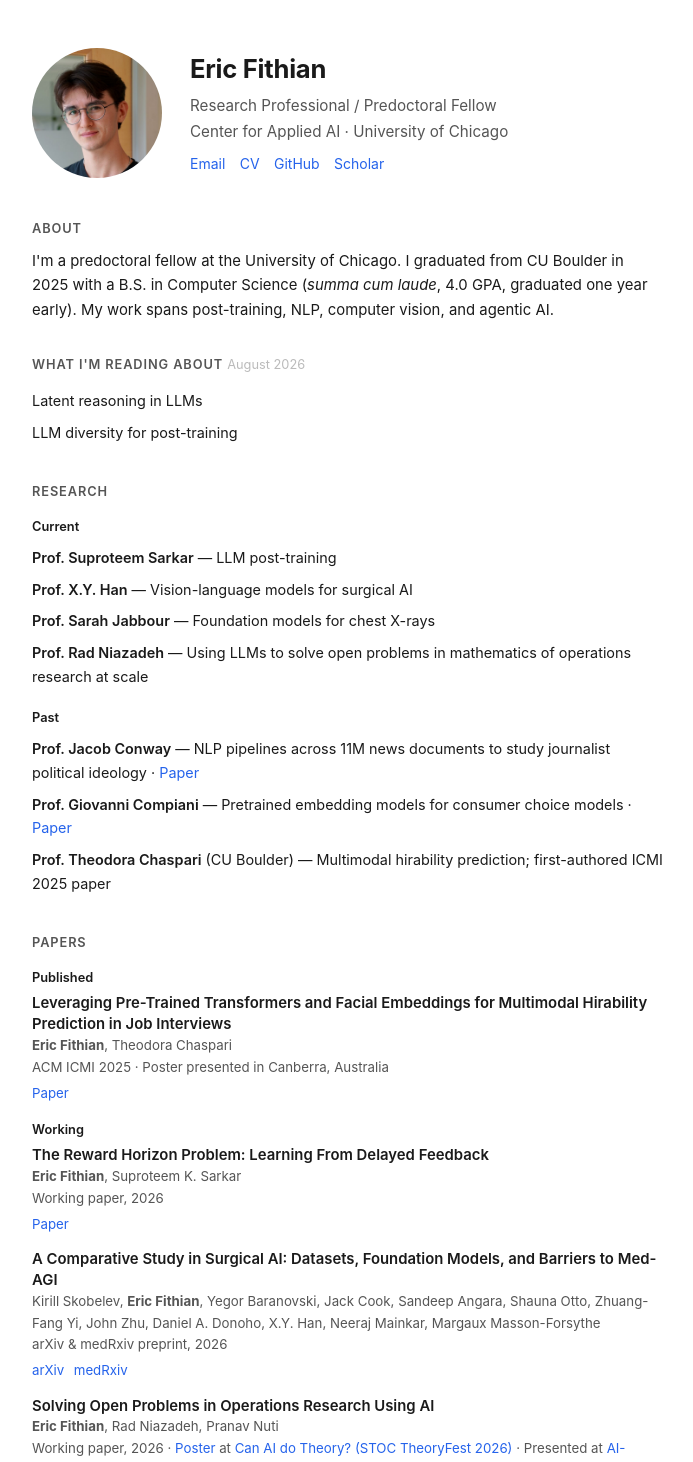
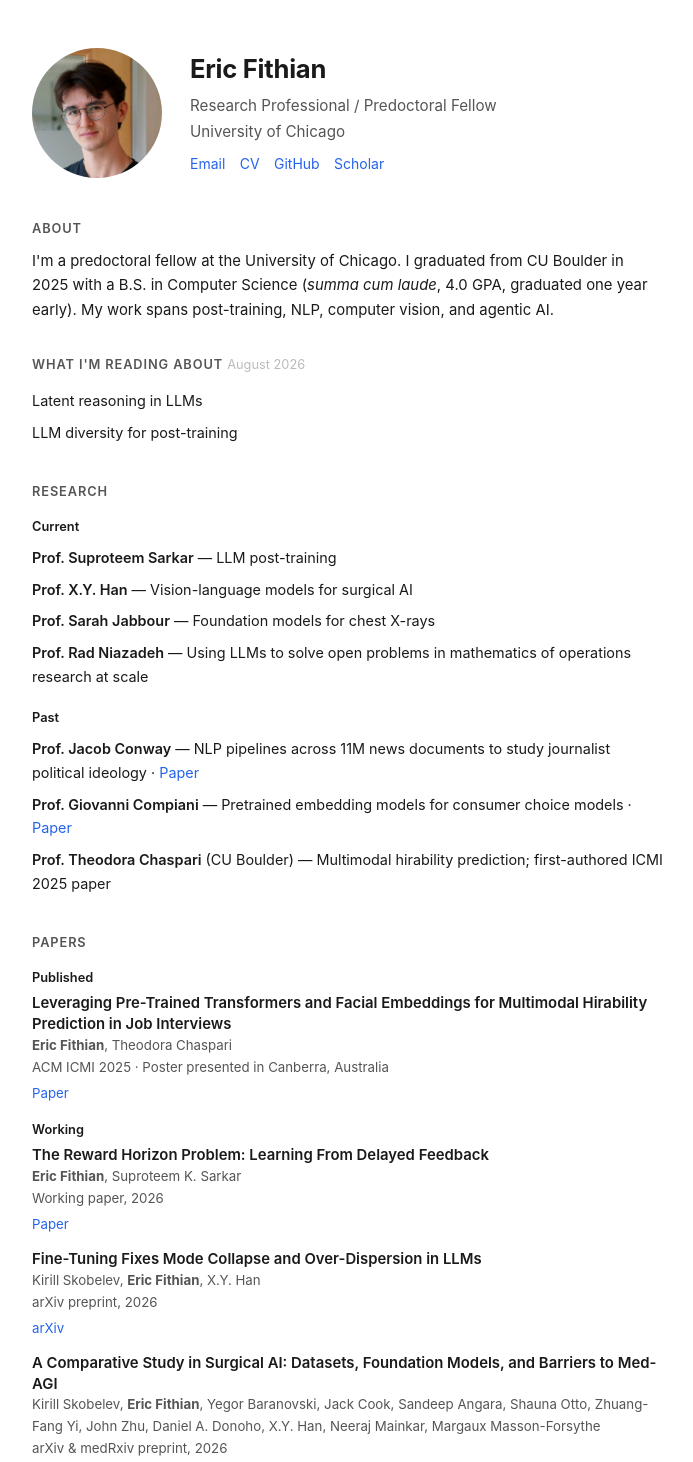
Before and after one commit to Eric-Fithian/personal-website, a React (Vite) app: page / in a window 1280 px wide. Shown: the top 1462 px of the page, without its empty margins (292-985 px from the left). Built offline with nearby package versions, Linux system fonts and the light colour scheme.

Commit message:
Add mode collapse arXiv paper, drop Center for Applied AI from header, and ignore .venv in ESLint so lint passes.

```diff
--- a/eslint.config.js
+++ b/eslint.config.js
@@ -5,7 +5,7 @@ import reactRefresh from "eslint-plugin-react-refresh";
 import { defineConfig, globalIgnores } from "eslint/config";
 
 export default defineConfig([
-  globalIgnores(["dist"]),
+  globalIgnores(["dist", ".venv"]),
   {
     files: ["**/*.{js,jsx}"],
     extends: [
--- a/src/App.jsx
+++ b/src/App.jsx
@@ -403,7 +403,7 @@ function App() {
           <div className="header-info">
             <h1>Eric Fithian</h1>
             <div className="role">Research Professional / Predoctoral Fellow</div>
-            <div className="affiliation">Center for Applied AI · University of Chicago</div>
+            <div className="affiliation">University of Chicago</div>
             <div className="links">
               <a href="mailto:efithian@uchicago.edu" target="_blank" rel="noopener noreferrer">Email</a>
               <a href="/cv/cv.pdf" target="_blank" rel="noopener noreferrer">CV</a>
@@ -467,6 +467,15 @@ function App() {
             <div className="pub-meta">Working paper, 2026</div>
             <div className="pub-links">
               <a href="/papers/The_Reward_Horizon_Problem.pdf" target="_blank" rel="noopener noreferrer">Paper</a>
+            </div>
+          </div>
+
+          <div className="pub-entry">
+            <div className="pub-title">Fine-Tuning Fixes Mode Collapse and Over-Dispersion in LLMs</div>
+            <div className="pub-authors">Kirill Skobelev, <strong>Eric Fithian</strong>, X.Y. Han</div>
+            <div className="pub-meta">arXiv preprint, 2026</div>
+            <div className="pub-links">
+              <a href="https://arxiv.org/abs/2609.16454" target="_blank" rel="noopener noreferrer">arXiv</a>
             </div>
           </div>
 
```
